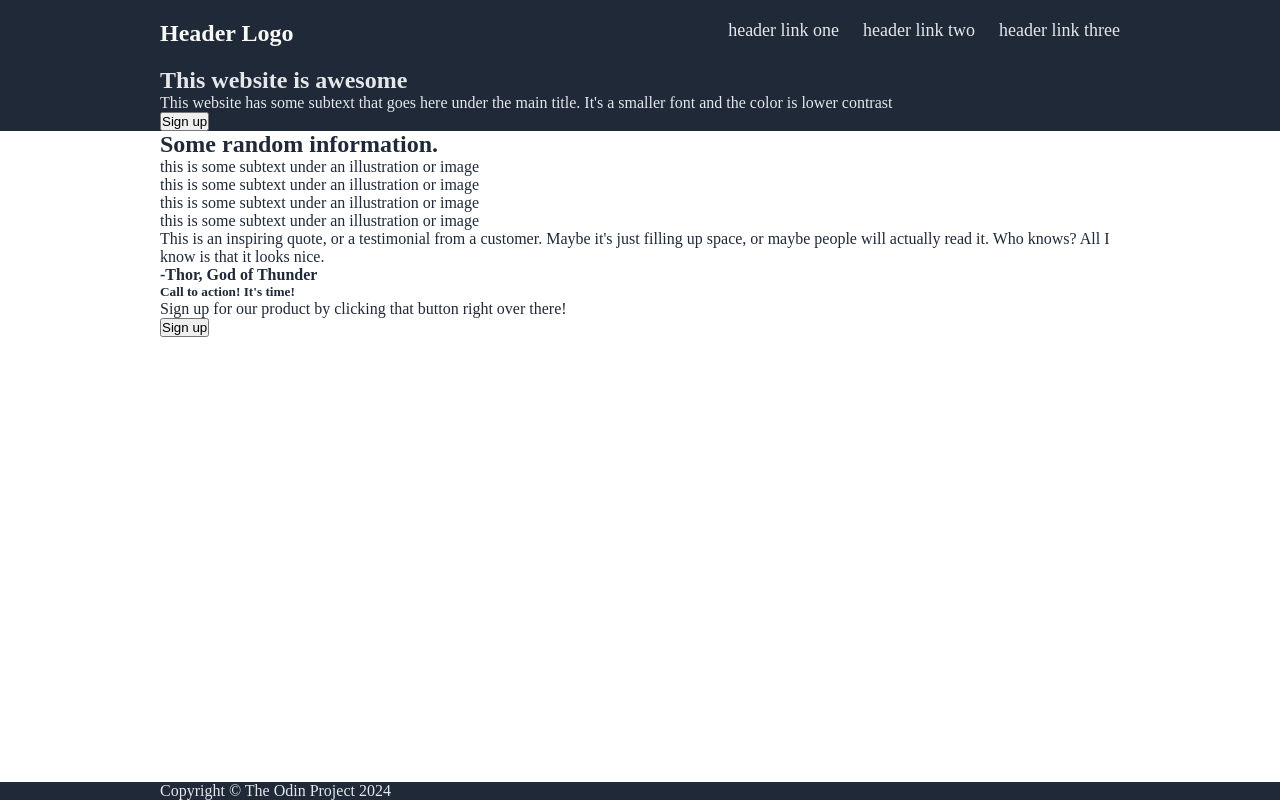
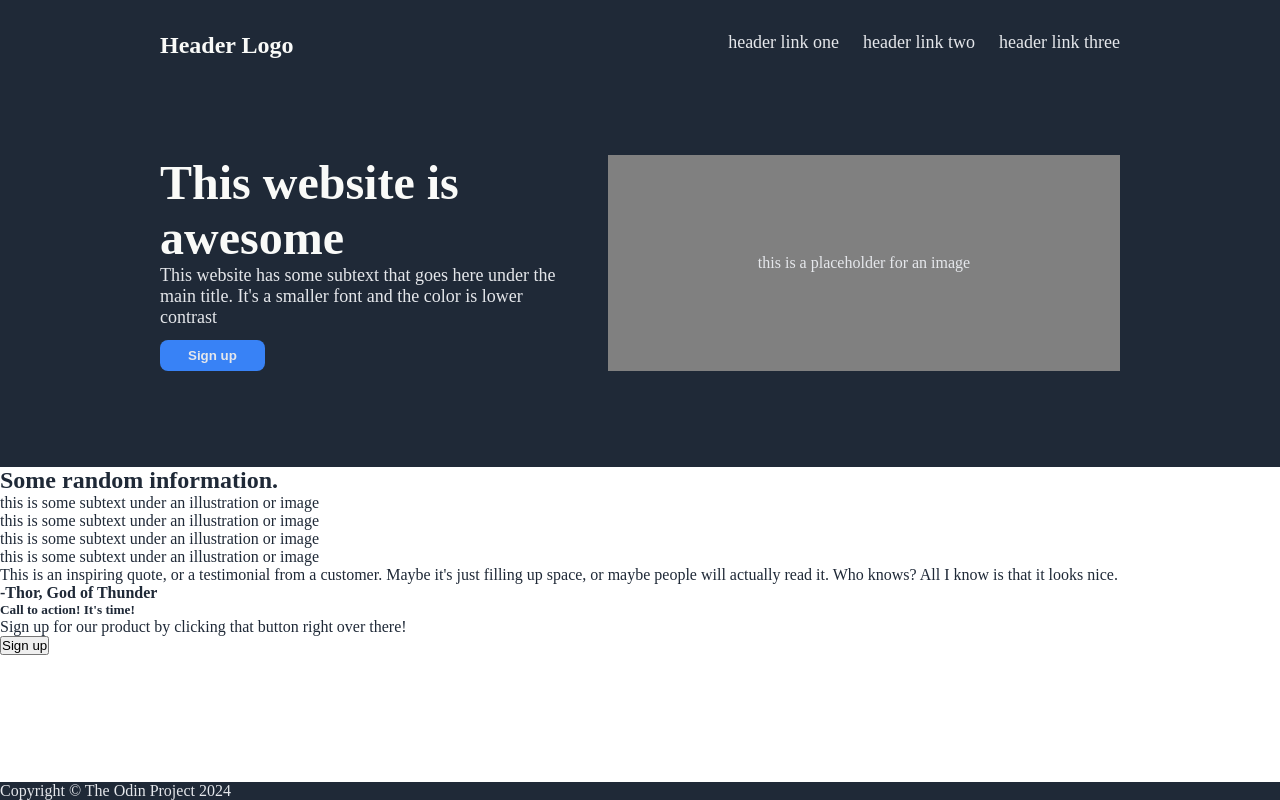
Before and after one commit to WillRB01/odin_landing-page, a plain HTML site: page index.html in a window 1280 px wide. Drawn offline with Linux system fonts and the light colour scheme.

Commit message:
Style nav and hero sections to resemble design
Certain elements and naming conventions have been
changed out to better fit page layout.

```diff
--- a/index.html
+++ b/index.html
@@ -11,10 +11,11 @@
 </head>
 
 <body>
+    <header>
         <!--navbar-section-->
         <nav class="navbar">
             <container>
-            <div class="navbar_content-wrapper">
+                <div class="navbar-content">
                     <h5 class="nav-logo">Header Logo</h5>
                     <div class="nav-links">
                         <ul>
@@ -26,14 +27,18 @@
                 </div>
             </container>
         </nav>
+    </header>
     <main>
         <!--hero-section>-->
         <section class="hero-section">
-            <container>
+            <container class="hero-content">
                     <div class="hero_content-wrapper">
                         <h1>This website is awesome</h1>
-                    <p>This website has some subtext that goes here under the main title. It's a smaller font and the color is lower contrast</p>
-                    <button>Sign up</button>
+                        <p class="hero-text">This website has some subtext that goes here under the main title. It's a smaller font and the color is lower contrast</p>
+                        <button class="hero-button">Sign up</button>
+                    </div>
+                    <div class="hero-img">
+                        <p>this is a placeholder for an image</p>
                     </div>
             </container>
         </section>
@@ -71,9 +76,11 @@
         </main>
         <!--footer-section-->
         <footer  class="footer">
+            <container>
                 <div class="footer_content-wrapper">
                     <p>Copyright © The Odin Project 2024</p>
                 </div>
+            </container>
         </footer>
 </body>
 </html>
--- a/styles.css
+++ b/styles.css
@@ -93,24 +93,16 @@ body {
     color: #e5e7eb;
 }
 
-.navbar_content-wrapper,
-.hero_content-wrapper,
-.info_content-wrapper,
-.quote_content-wrapper,
-.cta_content-wrapper,
-.footer_content-wrapper {
+.navbar-content,
+.hero-content {
     margin: auto;
     max-width: 60rem;
 }
 
-.navbar_content-wrapper {
-    padding: 20px;
-    display: flex;
-}
-
-.navbar_content-wrapper {
+.navbar-content {
     display: flex;
     justify-content: space-between;
+    padding: 2rem;
 }
 
 .nav-links {
@@ -120,6 +112,7 @@ body {
 .nav-logo {
     font-size: 24px;
     color: #f9faf8;
+    font-weight: 800;
 }
 
 .nav-links > ul {
@@ -134,7 +127,51 @@ body {
     text-decoration: none;
 }
 
+.hero-content{
+    display: flex;
+    flex-direction: row;
+    justify-content: space-between;
+    align-items: start;
+    padding: 4rem 0 6rem 0;
+    gap: 2rem;
+}
 
+.hero_content-wrapper {
+    max-width: 500px;
+}
+
+.hero-img {
+    flex-shrink: 0;
+    width: 32rem;
+    height: 13.5rem;
+    background-color: gray;
+    display: flex;
+    align-items: center;
+    justify-content: center;
+}
+
+.hero_content-wrapper > h1 {
+    color: #f9faf8;
+    font-size: 48px;
+    font-weight: 900;
+    width: 20rem;
+}
+
+.hero-text {
+    color: #e5e7eb;
+    font-size: 18px;
+    margin-bottom: 12px;
+    max-width: 26.5rem;
+}
+
+.hero-button {
+    background-color: #3882f6;
+    color: #e5e7eb;
+    padding: .5rem 1.75rem;
+    border: 0;
+    border-radius: 8px;
+    font-weight: 700;
+}
 
 .footer {
     margin-top: auto
```
Lines whose indentation alone changed are shown as unchanged.
